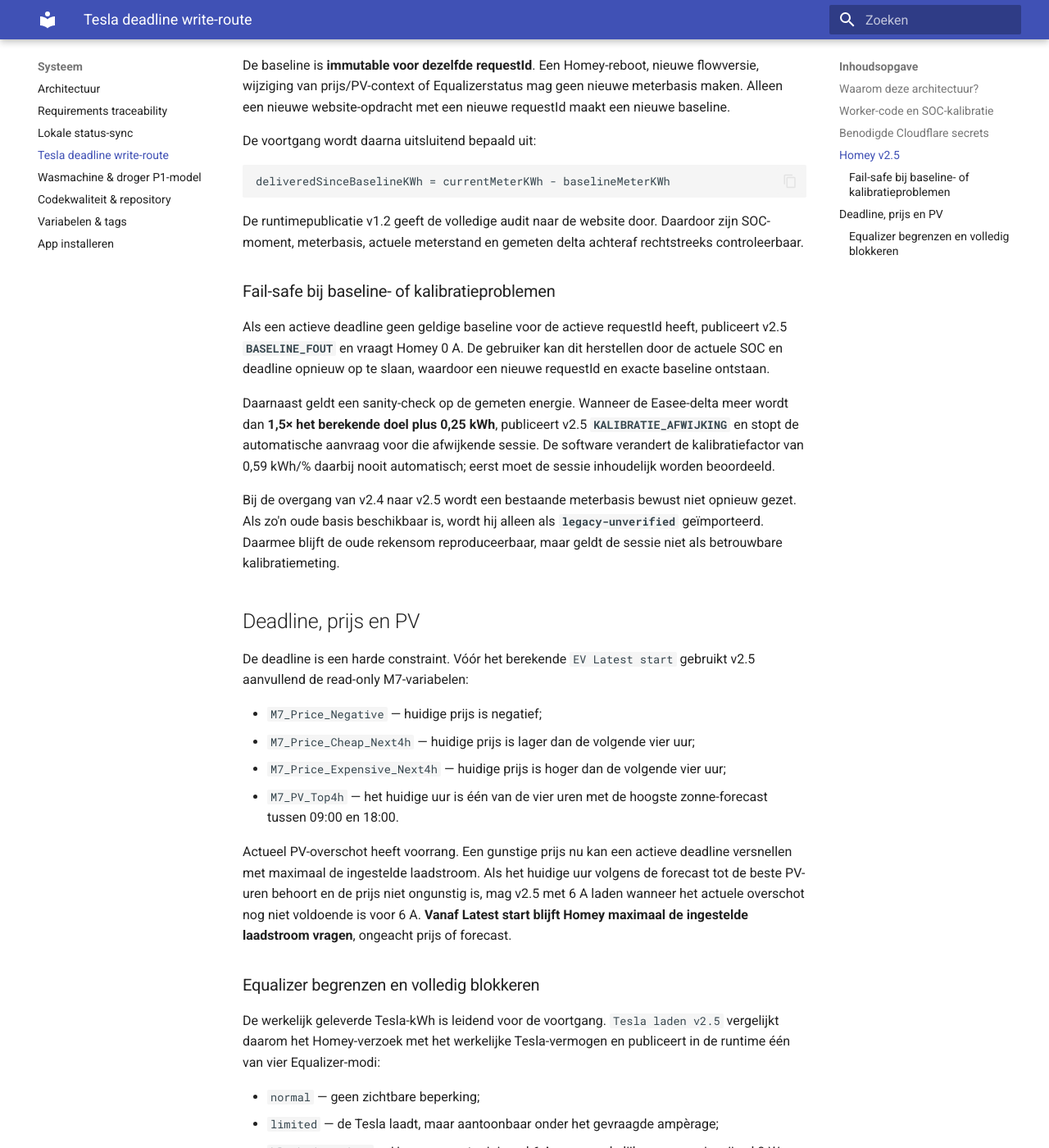
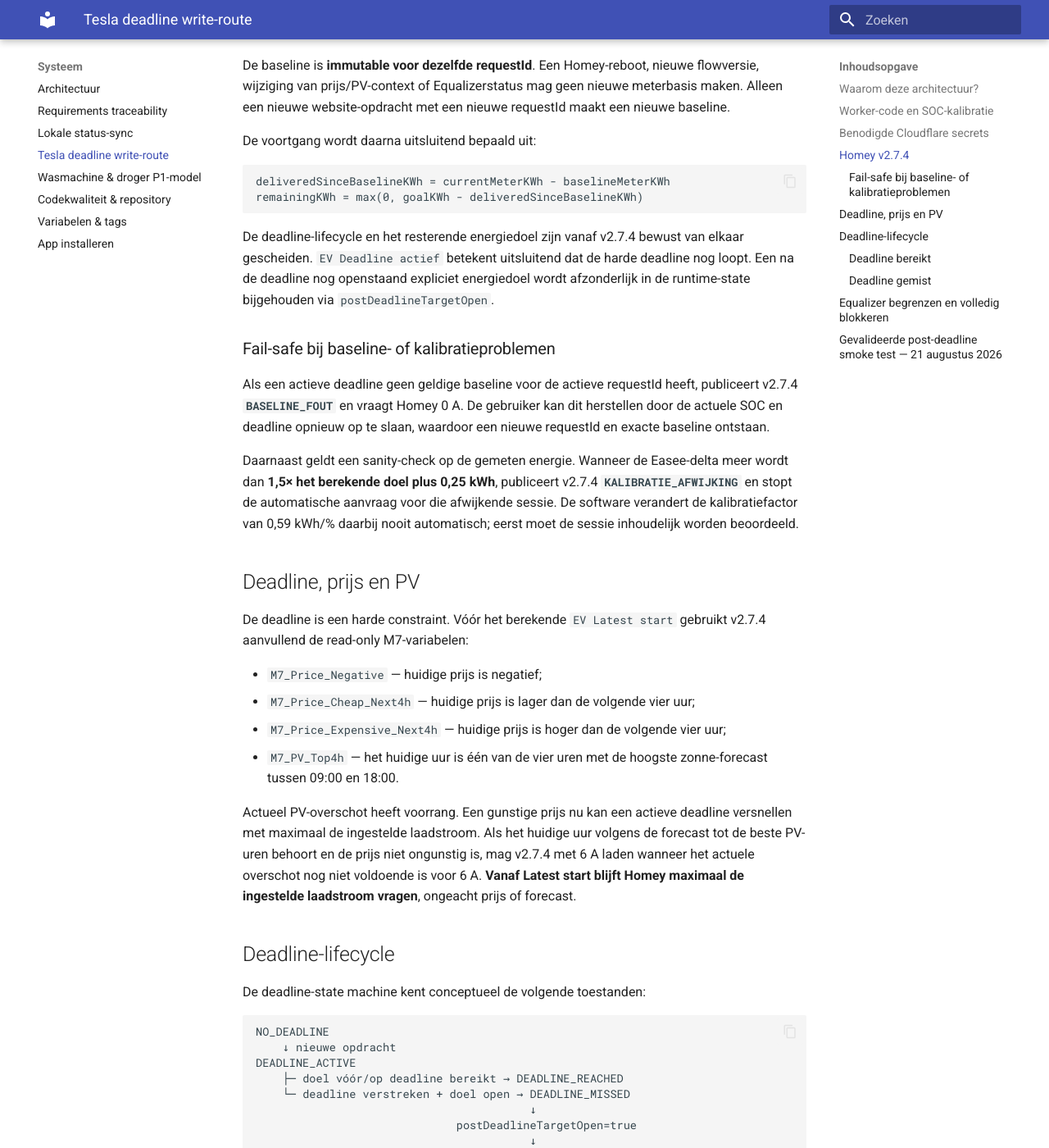
Before and after one commit to OnsKasteeltje/homey-energy-manual, an MkDocs documentation site: the page built from docs/tesla-deadline-write-route.md, in a window 1280 px wide and 1400 px high, scrolled down 1646 px. Shown: the whole window at 82% size. Built offline with MkDocs 1.6.1 and Material for MkDocs 9.7.7, drawn with Linux system fonts in a browser that asks for light colours; some of the changed text lies outside the part shown.

Commit message:
docs: define Tesla deadline lifecycle v2.7.4

````diff
--- a/docs/tesla-deadline-write-route.md
+++ b/docs/tesla-deadline-write-route.md
@@ -10,8 +10,8 @@
 GitHub Contents API
    ↓
 Tesla deadline command JSON
-   ↓  iedere 2 minuten lezen
-Homey — Tesla laden v2.5
+   ↓  iedere minuut lezen
+Homey — Tesla laden v2.7.4
    ↓             ↑
 Easee ← besluit  M7 prijs/PV-context (read-only)
    ↓
@@ -35,9 +35,9 @@
 
 De PIN wordt niet in GitHub opgeslagen. De website vraagt hem alleen op het moment dat een wijziging wordt opgeslagen.
 
-## Homey v2.5
+## Homey v2.7.4
 
-`Tesla laden v2.5` leest iedere 2 minuten het command-JSON. Alleen een nieuwe `requestId` wordt als nieuwe gebruikersopdracht verwerkt. In dezelfde Homey-run wordt eerst de actuele Easee `meter_power` gelezen en daarna exact één **meetbaseline** voor die requestId opgeslagen. De baseline bevat minimaal:
+`Tesla laden v2.7.4` is de enige automatische Easee-writer voor deze deadline-route en draait iedere minuut. Alleen een nieuwe `requestId` wordt als nieuwe gebruikersopdracht verwerkt. In dezelfde Homey-run wordt eerst de actuele Easee `meter_power` gelezen en daarna exact één **meetbaseline** voor die requestId opgeslagen. De baseline bevat minimaal:
 
 - requestId;
 - huidige SOC en doel-SOC;
@@ -53,40 +53,96 @@
 
 ```text
 deliveredSinceBaselineKWh = currentMeterKWh - baselineMeterKWh
+remainingKWh = max(0, goalKWh - deliveredSinceBaselineKWh)
 ```
 
-De runtimepublicatie v1.2 geeft de volledige audit naar de website door. Daardoor zijn SOC-moment, meterbasis, actuele meterstand en gemeten delta achteraf rechtstreeks controleerbaar.
+De deadline-lifecycle en het resterende energiedoel zijn vanaf v2.7.4 bewust van elkaar gescheiden. `EV Deadline actief` betekent uitsluitend dat de harde deadline nog loopt. Een na de deadline nog openstaand expliciet energiedoel wordt afzonderlijk in de runtime-state bijgehouden via `postDeadlineTargetOpen`.
 
 ### Fail-safe bij baseline- of kalibratieproblemen
 
-Als een actieve deadline geen geldige baseline voor de actieve requestId heeft, publiceert v2.5 **`BASELINE_FOUT`** en vraagt Homey 0 A. De gebruiker kan dit herstellen door de actuele SOC en deadline opnieuw op te slaan, waardoor een nieuwe requestId en exacte baseline ontstaan.
+Als een actieve deadline geen geldige baseline voor de actieve requestId heeft, publiceert v2.7.4 **`BASELINE_FOUT`** en vraagt Homey 0 A. De gebruiker kan dit herstellen door de actuele SOC en deadline opnieuw op te slaan, waardoor een nieuwe requestId en exacte baseline ontstaan.
 
-Daarnaast geldt een sanity-check op de gemeten energie. Wanneer de Easee-delta meer wordt dan **1,5× het berekende doel plus 0,25 kWh**, publiceert v2.5 **`KALIBRATIE_AFWIJKING`** en stopt de automatische aanvraag voor die afwijkende sessie. De software verandert de kalibratiefactor van 0,59 kWh/% daarbij nooit automatisch; eerst moet de sessie inhoudelijk worden beoordeeld.
-
-Bij de overgang van v2.4 naar v2.5 wordt een bestaande meterbasis bewust niet opnieuw gezet. Als zo'n oude basis beschikbaar is, wordt hij alleen als **`legacy-unverified`** geïmporteerd. Daarmee blijft de oude rekensom reproduceerbaar, maar geldt de sessie niet als betrouwbare kalibratiemeting.
+Daarnaast geldt een sanity-check op de gemeten energie. Wanneer de Easee-delta meer wordt dan **1,5× het berekende doel plus 0,25 kWh**, publiceert v2.7.4 **`KALIBRATIE_AFWIJKING`** en stopt de automatische aanvraag voor die afwijkende sessie. De software verandert de kalibratiefactor van 0,59 kWh/% daarbij nooit automatisch; eerst moet de sessie inhoudelijk worden beoordeeld.
 
 ## Deadline, prijs en PV
 
-De deadline is een harde constraint. Vóór het berekende `EV Latest start` gebruikt v2.5 aanvullend de read-only M7-variabelen:
+De deadline is een harde constraint. Vóór het berekende `EV Latest start` gebruikt v2.7.4 aanvullend de read-only M7-variabelen:
 
 - `M7_Price_Negative` — huidige prijs is negatief;
 - `M7_Price_Cheap_Next4h` — huidige prijs is lager dan de volgende vier uur;
 - `M7_Price_Expensive_Next4h` — huidige prijs is hoger dan de volgende vier uur;
 - `M7_PV_Top4h` — het huidige uur is één van de vier uren met de hoogste zonne-forecast tussen 09:00 en 18:00.
 
-Actueel PV-overschot heeft voorrang. Een gunstige prijs nu kan een actieve deadline versnellen met maximaal de ingestelde laadstroom. Als het huidige uur volgens de forecast tot de beste PV-uren behoort en de prijs niet ongunstig is, mag v2.5 met 6 A laden wanneer het actuele overschot nog niet voldoende is voor 6 A. **Vanaf Latest start blijft Homey maximaal de ingestelde laadstroom vragen**, ongeacht prijs of forecast.
+Actueel PV-overschot heeft voorrang. Een gunstige prijs nu kan een actieve deadline versnellen met maximaal de ingestelde laadstroom. Als het huidige uur volgens de forecast tot de beste PV-uren behoort en de prijs niet ongunstig is, mag v2.7.4 met 6 A laden wanneer het actuele overschot nog niet voldoende is voor 6 A. **Vanaf Latest start blijft Homey maximaal de ingestelde laadstroom vragen**, ongeacht prijs of forecast.
 
-### Equalizer begrenzen en volledig blokkeren
+## Deadline-lifecycle
 
-De werkelijk geleverde Tesla-kWh is leidend voor de voortgang. `Tesla laden v2.5` vergelijkt daarom het Homey-verzoek met het werkelijke Tesla-vermogen en publiceert in de runtime één van vier Equalizer-modi:
+De deadline-state machine kent conceptueel de volgende toestanden:
+
+```text
+NO_DEADLINE
+    ↓ nieuwe opdracht
+DEADLINE_ACTIVE
+    ├─ doel vóór/op deadline bereikt → DEADLINE_REACHED
+    └─ deadline verstreken + doel open → DEADLINE_MISSED
+                                         ↓
+                              postDeadlineTargetOpen=true
+                                         ↓
+                           doorladen op ingestelde maxA
+                                         ↓
+                           doel bereikt → normale policy
+```
+
+### Deadline bereikt
+
+Als `remainingKWh <= 0,01` terwijl de deadline nog actief is:
+
+- wordt de lifecycle `DEADLINE_REACHED`;
+- wordt `EV Deadline actief = false`;
+- wordt `postDeadlineTargetOpen = false`;
+- wordt het bereiken van het doel met tijdstip in de runtime-state gelogd;
+- hervat daarna de normale Tesla/PV-policy.
+
+### Deadline gemist
+
+Als het deadline-tijdstip is verstreken terwijl `remainingKWh > 0,01`:
+
+- wordt de lifecycle `DEADLINE_MISSED`;
+- wordt **direct** `EV Deadline actief = false`;
+- wordt `postDeadlineTargetOpen = true` zolang het expliciete energiedoel nog openstaat;
+- blijft Tesla laden op de **ingestelde `EV Max laadstroom A`**;
+- prijs- en PV-optimalisatie verlagen dit post-deadline laadverzoek niet;
+- Easee Equalizer blijft de harde veiligheidslaag en mag fysiek begrenzen of pauzeren;
+- zodra het energiedoel is bereikt, wordt `postDeadlineTargetOpen = false` en hervat de normale Tesla-policy;
+- de oude deadline wordt **nooit automatisch naar morgen doorgeschoven**. Een nieuwe harde deadline vereist een expliciete nieuwe gebruikersopdracht.
+
+De normale post-deadline status bij een nog open doel is `DEADLINE_MISSED_DOORLADEN`. Als de Equalizer het daadwerkelijke laden aantoonbaar blokkeert, wordt dit als aparte blokkadestatus gepubliceerd zonder het ingestelde Homey-laadverzoek kunstmatig naar 0 A te verlagen.
+
+## Equalizer begrenzen en volledig blokkeren
+
+De werkelijk geleverde Tesla-kWh is leidend voor de voortgang. `Tesla laden v2.7.4` vergelijkt daarom het Homey-verzoek met het werkelijke Tesla-vermogen en bewaakt onder andere:
 
 - `normal` — geen zichtbare beperking;
 - `limited` — de Tesla laadt, maar aantoonbaar onder het gevraagde ampèrage;
-- `blocked_pending` — Homey vraagt minimaal 6 A maar werkelijk vermogen is vrijwel 0 W; bevestiging loopt;
-- `blocked` — dezelfde toestand houdt circa vier minuten aan en wordt als volledige Equalizer-blokkade beschouwd.
+- `zero_pending` — Homey vraagt minimaal 6 A maar werkelijk vermogen is vrijwel 0 W; bevestiging loopt;
+- `blocked` / `blocked_unknown` — dezelfde toestand houdt circa vier minuten aan en geldt als blokkade.
 
-Bij `blocked` wordt **het Homey-laadverzoek niet verlaagd naar 0 A**. De Equalizer mag de lader lokaal gepauzeerd houden en Easee kan de sessie weer zelfstandig hervatten zodra andere grote verbruikers verdwijnen. Daardoor ontstaat geen conflict tussen Homey en de veiligheidslaag.
+Bij een blokkade wordt **het Homey-laadverzoek niet verlaagd naar 0 A**. De Equalizer mag de lader lokaal gepauzeerd houden en Easee kan de sessie weer zelfstandig hervatten zodra andere grote verbruikers verdwijnen. Daardoor ontstaat geen conflict tussen Homey en de veiligheidslaag.
 
-Een langdurige beperking of blokkade verhoogt de resterende energie niet kunstmatig: alleen de gemeten Easee-delta sinds de opgeslagen baseline telt. Daardoor wordt `EV Latest start` iedere twee minuten opnieuw uit de resterende kWh berekend. Een bevestigde blokkade krijgt vóór latest-start status `DEADLINE_EQUALIZER_BLOKKEERT`, na latest-start `DEADLINE_ONDER_DRUK_EQUALIZER` en na de deadline met resterende energie `DEADLINE_NIET_HAALBAAR_EQUALIZER`.
+Een langdurige beperking of blokkade verhoogt de resterende energie niet kunstmatig: alleen de gemeten Easee-delta sinds de opgeslagen baseline telt. Daardoor wordt `EV Latest start` tijdens de actieve deadline telkens opnieuw uit de resterende kWh berekend.
 
-Zonder deadline blijft de Tesla alleen opportunistisch/exportbuffer laden; een lage of negatieve prijs veroorzaakt dan op zichzelf geen netladen.
+## Gevalideerde post-deadline smoke test — 21 augustus 2026
+
+De praktijkdeadline van **21 augustus 2026 21:15** werd gemist met circa **2,74 kWh** resterend. Na activering van v2.7.4 is dezelfde sessie gebruikt als smoke test.
+
+Gevalideerd resultaat na Core/publicatie om circa 21:25:
+
+- `deadline_active = false`;
+- Tesla bleef fysiek laden;
+- werkelijk Tesla-vermogen circa **7,11 kW**;
+- ingestelde laadstroom **10 A**;
+- `remaining_kwh = 2,74` in de betreffende Core-snapshot;
+- de Core gaf niet langer `TESLA_CHARGE_DEADLINE` als actieve MUST-intent;
+- Easee/Equalizer bleef de fysieke veiligheidslaag.
+
+Daarmee is het afgesproken einde-deadlinegedrag functioneel aangetoond: **een gemiste deadline eindigt als deadline, maar een nog open expliciet energiedoel blijft op het ingestelde laadvermogen doorladen.**
````
Also changed, not shown: other parts of docs/tesla-deadline-write-route.md (+1 -1 lines).
